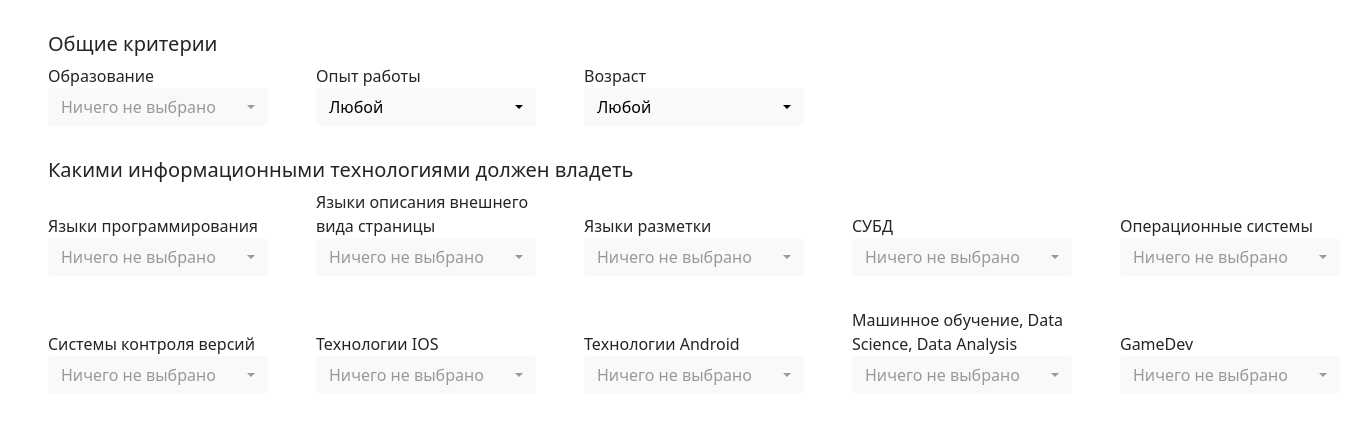
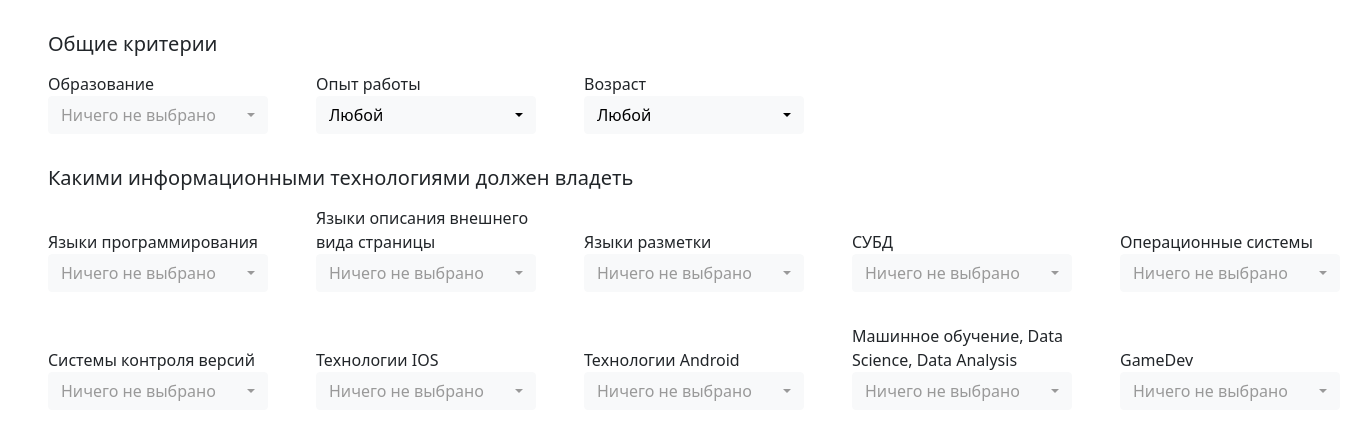
Before and after one commit to Frit027/web-resume-parser, a Django app: template resume/templates/resume/analysis.html in a window 1360 px wide. Shown: the top 428 px of the page. Run offline with Django 4.2, Linux system fonts and the light colour scheme; the template is opened without the code that fills it, so the values that code supplies are empty; parts of the project's set-up code (start-up, migrations or seed data) failed here and were passed over.

Commit message:
added new styles

```diff
--- a/resume/static/css/analysis.css
+++ b/resume/static/css/analysis.css
@@ -13,6 +13,7 @@
 }
 
 .filename {
+    font-size: 1.1rem;
     font-weight: bold;
 }
 
@@ -23,3 +24,8 @@
 .bi::before {
     vertical-align: -0.23rem;
 }
+
+.subtitle {
+    font-weight: 500;
+    font-style: italic;
+}
--- a/resume/templates/resume/analysis.html
+++ b/resume/templates/resume/analysis.html
@@ -18,7 +18,7 @@
 {% endblock %}
 
 {% block content %}
-  <h5>Общие критерии</h5>
+  <h5 class="mb-3">Общие критерии</h5>
 
   <div class="selects">
     <div class="select">
@@ -55,7 +55,7 @@
     </div>
   </div>
 
-  <h5>Какими информационными технологиями должен владеть</h5>
+  <h5 class="mb-3">Какими информационными технологиями должен владеть</h5>
 
   <div class="selects">
     <div class="select">
```
